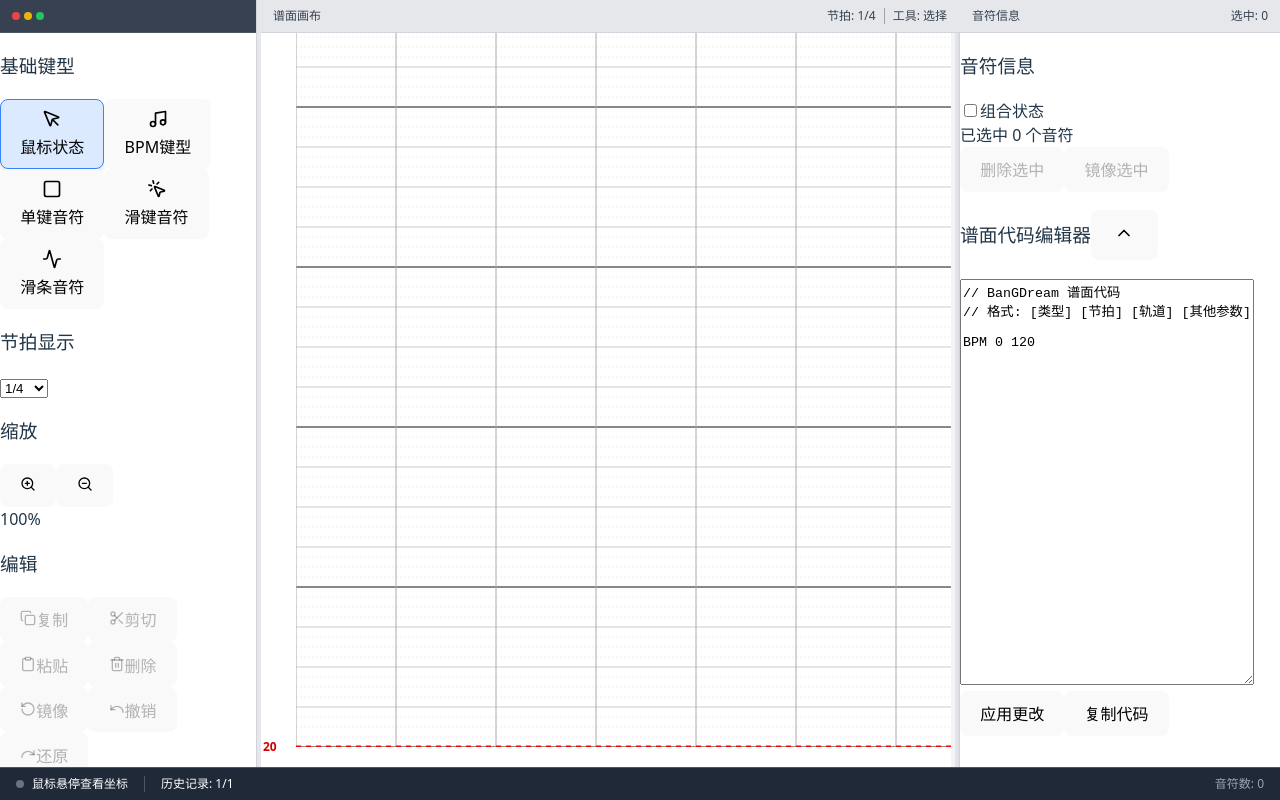
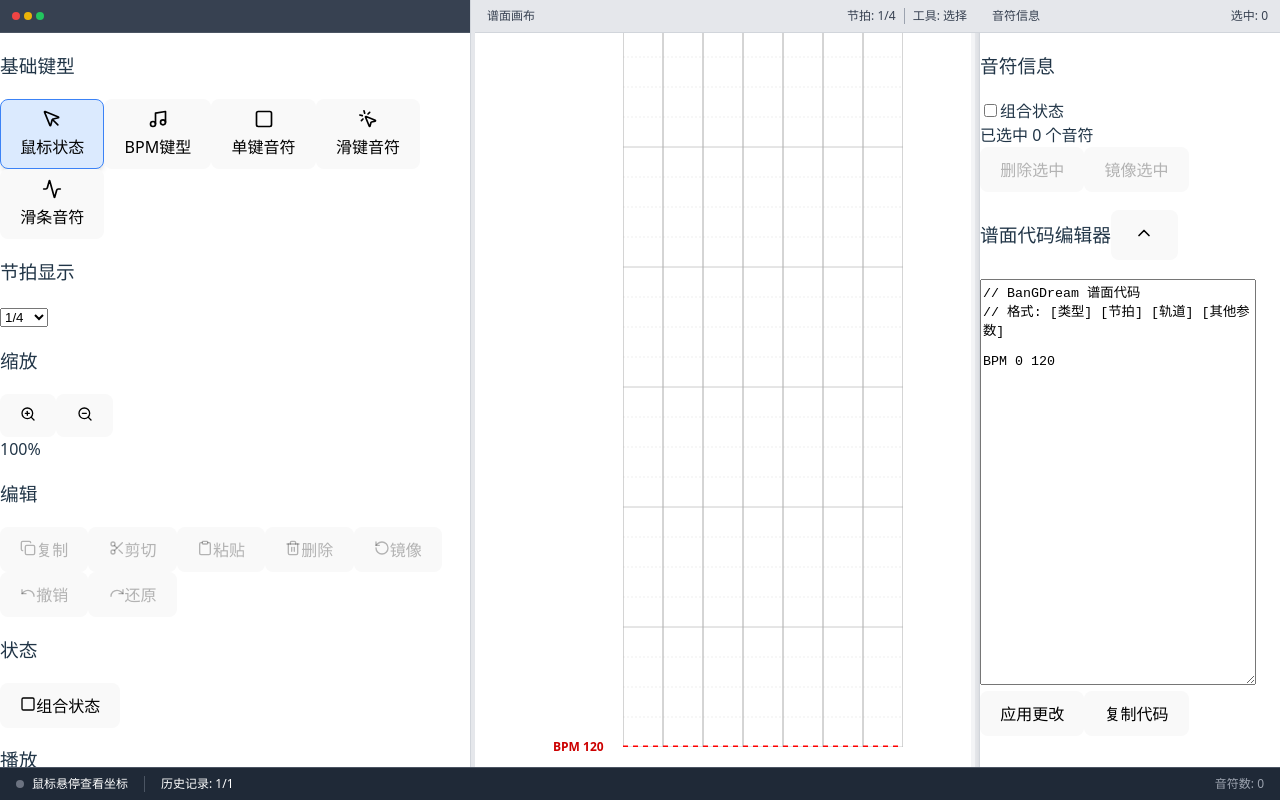
Before and after one commit to wuqiongjin/MocaCoffee, a React (Vite) app: page / in a window 1280 px wide. Both pictures are taken after a click on the button "跳过（无歌曲模式）". Built offline with nearby package versions, Linux system fonts and the light colour scheme.

Commit message:
1. 优化界面布局 2. 修改轨道默认宽高
Signed-off-by: wuqiongjin <suchinfinity@qq.com>

```diff
--- a/src/components/ChartCanvas.tsx
+++ b/src/components/ChartCanvas.tsx
@@ -15,8 +15,8 @@ interface ChartCanvasProps {
 
 const LANES = 7;   // 七条轨道
 const BEATS = 64;  // 显示 64 小节，(后续根据音频长度自动计算)
-const BEAT_HEIGHT = 40; // 每个节拍的高度
-const LANE_WIDTH = 100; // 每个轨道的宽度
+const BEAT_HEIGHT = 120; // 每个节拍的高度
+const LANE_WIDTH = 40; // 每个轨道的宽度
 
 export default function ChartCanvas({
   notes,
@@ -37,9 +37,9 @@ export default function ChartCanvas({
   const [selectionBox, setSelectionBox] = useState<{ x1: number; y1: number; x2: number; y2: number } | null>(null);
   const canvasRef = useRef<SVGSVGElement>(null);
 
-  // 设置初始滚动位置为底部
+  // 设置初始滚动位置，显示4-5个beat的高度
   useEffect(() => {
-    const scrollToBottom = () => {
+    const scrollToInitialPosition = () => {
       // 查找滚动容器 - 应该是包含overflow: auto的父元素
       let scrollContainer = canvasRef.current?.parentElement;
 
@@ -52,23 +52,30 @@ export default function ChartCanvas({
         scrollContainer = scrollContainer.parentElement;
       }
       if (scrollContainer) {
-        // 强制滚动到底部
-        scrollContainer.scrollTop = scrollContainer.scrollHeight;
+        // 计算4-5个beat的高度
+        const beatsToShow = 4.5; // 显示4.5个beat
+        let totalBeatHeight = 0;
+        for (let b = 0; b < beatsToShow; b++) {
+          totalBeatHeight += getBeatHeight(b) * scale;
+        }
+
+        // 滚动到显示4-5个beat的位置（从底部开始）
+        const totalHeight = BEATS * BEAT_HEIGHT * scale;
+        const scrollPosition = totalHeight - totalBeatHeight;
+        scrollContainer.scrollTop = Math.max(0, scrollPosition);
       }
     };
 
     // 2次延迟尝试，确保DOM完全渲染
-    const rafId = requestAnimationFrame(() => { scrollToBottom(); });
-    const timeoutId = setTimeout(scrollToBottom, 100);
-    const timeoutId2 = setTimeout(scrollToBottom, 500);
-    // const timeoutId3 = setTimeout(scrollToBottom, 1000); // no need to flush
+    const rafId = requestAnimationFrame(() => { scrollToInitialPosition(); });
+    const timeoutId = setTimeout(scrollToInitialPosition, 100);
+    const timeoutId2 = setTimeout(scrollToInitialPosition, 500);
     return () => {
       cancelAnimationFrame(rafId);
       clearTimeout(timeoutId);
       clearTimeout(timeoutId2);
-      //clearTimeout(timeoutId3);
     };
-  }, []);
+  }, [scale]);
 
   // 计算当前BPM和缩放比例
   const getBpmAtBeat = (beat: number) => {
@@ -322,7 +329,6 @@ export default function ChartCanvas({
     // 绘制水平线（节拍线）- 自下往上绘制
     for (let beat = 0; beat < BEATS; beat++) {
       const beatHeight = getBeatHeight(beat) * scale;
-      const isMainBeat = beat % 4 === 0;
       const y = totalHeight - currentY; // 反转Y坐标
 
       lines.push(
@@ -332,8 +338,8 @@ export default function ChartCanvas({
           y1={y}
           x2={LANES * LANE_WIDTH * scale}
           y2={y}
-          stroke={isMainBeat ? "#888" : "#ccc"}
-          strokeWidth={isMainBeat ? 2 : 1}
+          stroke="#ccc"
+          strokeWidth={1}
         />
       );
 
@@ -464,9 +470,9 @@ export default function ChartCanvas({
                   return (
                     <g key={idx}>
                       <line
-                        x1={x - 20 * scale}
+                        x1={x - 15 * scale}
                         y1={y}
-                        x2={x + 20 * scale}
+                        x2={x + 15 * scale}
                         y2={y}
                         stroke={note.flick ? "red" : "blue"}
                         strokeWidth={8 * scale}
@@ -475,9 +481,9 @@ export default function ChartCanvas({
                       />
                       {isSelected && (
                         <line
-                          x1={x - 25 * scale}
+                          x1={x - 18 * scale}
                           y1={y}
-                          x2={x + 25 * scale}
+                          x2={x + 18 * scale}
                           y2={y}
                           stroke="yellow"
                           strokeWidth={12 * scale}
@@ -489,8 +495,8 @@ export default function ChartCanvas({
                       {note.flick && (
                         <text
                           x={x}
-                          y={y - 15 * scale}
-                          fontSize={`${10 * scale}`}
+                          y={y - 20 * scale}
+                          fontSize={`${12 * scale}`}
                           fill="red"
                           textAnchor="middle"
                           dominantBaseline="middle"
@@ -538,8 +544,8 @@ export default function ChartCanvas({
                         strokeLinecap="round"
                       />
                       {/* 滑条端点 */}
-                      <circle cx={x1} cy={y1} r={8 * scale} fill="purple" />
-                      <circle cx={x2} cy={y2} r={8 * scale} fill="purple" />
+                      <circle cx={x1} cy={y1} r={6 * scale} fill="purple" />
+                      <circle cx={x2} cy={y2} r={6 * scale} fill="purple" />
                     </g>
                   );
                 }
@@ -557,7 +563,7 @@ export default function ChartCanvas({
                     key={`buffer-${idx}`}
                     cx={x}
                     cy={y}
-                    r={10 * scale}
+                    r={8 * scale}
                     fill="orange"
                     fillOpacity={0.7}
                   />
--- a/src/pages/Editor.tsx
+++ b/src/pages/Editor.tsx
@@ -24,9 +24,9 @@ export default function Editor({ }: EditorProps) {
   const [scale, setScale] = useState(1);
   const [isCombinationMode, setIsCombinationMode] = useState(false);
 
-  // 区域宽度状态
-  const [leftPanelWidth, setLeftPanelWidth] = useState(256);
-  const [rightPanelWidth, setRightPanelWidth] = useState(320);
+  // 区域宽度状态 - 按照1:1.3:0.75的比例分配
+  const [leftPanelWidth, setLeftPanelWidth] = useState(470);  // 左侧面板：1/3.05 ≈ 32.8%
+  const [rightPanelWidth, setRightPanelWidth] = useState(300); // 右侧面板：0.75/3.05 ≈ 24.6%
   const [isDragging, setIsDragging] = useState<'left' | 'right' | null>(null);
 
   // 拖拽处理函数
@@ -42,9 +42,9 @@ export default function Editor({ }: EditorProps) {
     const newLeftWidth = isDragging === 'left' ? e.clientX : leftPanelWidth;
     const newRightWidth = isDragging === 'right' ? containerWidth - e.clientX : rightPanelWidth;
 
-    // 设置最小和最大宽度限制
+    // 设置最小和最大宽度限制 - 适应新的比例
     const minWidth = 200;
-    const maxWidth = containerWidth * 0.6;
+    const maxWidth = containerWidth * 0.5; // 减少最大宽度，确保中间画布有足够空间
 
     if (isDragging === 'left') {
       const clampedWidth = Math.max(minWidth, Math.min(maxWidth, newLeftWidth));
@@ -232,7 +232,8 @@ export default function Editor({ }: EditorProps) {
           boxShadow: '0 4px 6px -1px rgba(0, 0, 0, 0.1)',
           display: 'flex',
           flexDirection: 'column',
-          flexShrink: 0
+          flexShrink: 0,
+          minWidth: `${leftPanelWidth}px` // 确保最小宽度
         }}>
           <div style={{ flex: 1, overflowY: 'auto' }}>
             <Toolbar
@@ -375,7 +376,8 @@ export default function Editor({ }: EditorProps) {
           boxShadow: '0 4px 6px -1px rgba(0, 0, 0, 0.1)',
           display: 'flex',
           flexDirection: 'column',
-          flexShrink: 0
+          flexShrink: 0,
+          minWidth: `${rightPanelWidth}px` // 确保最小宽度
         }}>
           <div style={{
             height: '32px',
```
